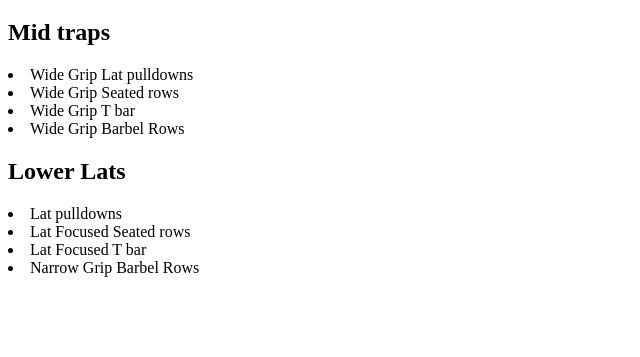
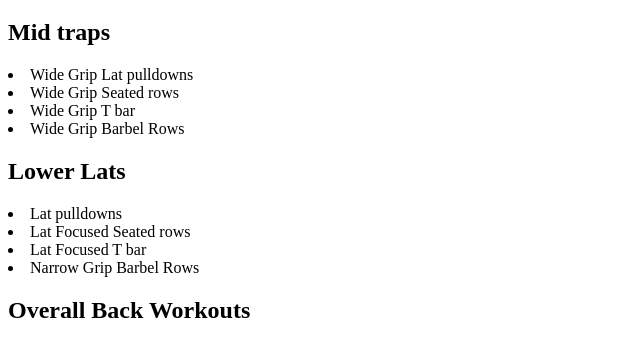
Before and after one commit to ntrempz/GoIT-Homework1, a plain HTML site: page index.html in a window 1280 px wide. Shown: the part 61-418 px from the top of the page, without its empty margins (0-640 px from the left). Drawn offline with Linux system fonts and the light colour scheme.

Commit message:
Update index.html

```diff
--- a/index.html
+++ b/index.html
@@ -17,5 +17,6 @@
         <li>Lat Focused Seated rows</li>
         <li>Lat Focused T bar</li>
         <li>Narrow Grip Barbel Rows</li>
+    <H2>Overall Back Workouts</H2>
 </body>
 </html>
```
